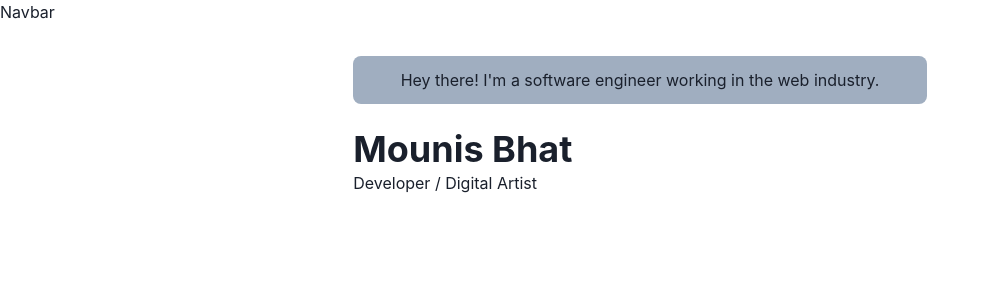
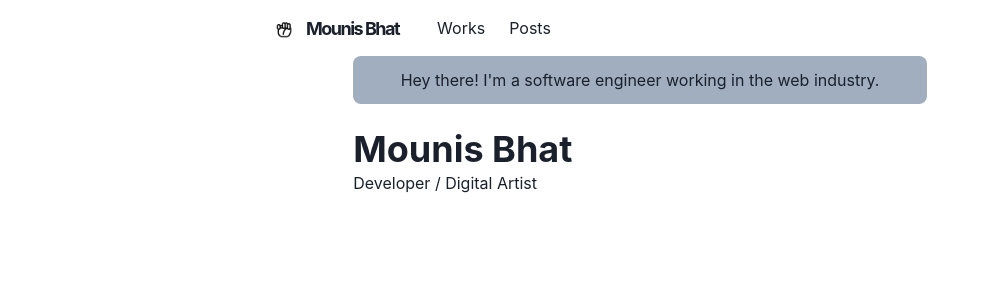
Before and after one commit to mounis-bhat/portfolio, a Next.js app: page / in a window 1280 px wide. Shown: the top 300 px of the page, without its empty margins (0-989 px from the left). Built offline with nearby package versions, Linux system fonts and the light colour scheme.

Commit message:
Populate Navbar

```diff
--- a/components/Navbar.jsx
+++ b/components/Navbar.jsx
@@ -18,7 +18,7 @@
 
 const LinkItem = ({ href, children, path }) => {
   const active = path === href
-  const isInActiveColor = useColorModeValue("gray.200", "whiteAlpha.900")
+  const isInActiveColor = useColorModeValue("gray200", "whiteAlpha.900")
   return (
     <NextLink href={href}>
       <Link
@@ -44,7 +44,64 @@
       zIndex={1}
       {...props}
     >
-      Navbar
+      <Container
+        display="flex"
+        p={2}
+        maxW="container.md"
+        wrap="wrap"
+        align="center"
+        justify="space-between"
+      >
+        <Flex align="center" mr={5}>
+          <Heading as="h1" size="lg" letterSpacing="tighter">
+            <Logo />
+          </Heading>
+        </Flex>
+        <Stack
+          direction={{ base: "column", md: "row" }}
+          display={{ base: "none", md: "flex" }}
+          width={{ base: "full", md: "auto" }}
+          alignItems="center"
+          flexGrow={1}
+          mt={{ base: 4, nmd: 0 }}
+        >
+          <LinkItem href="/works" path={path}>
+            Works
+          </LinkItem>
+          <LinkItem href="/posts" path={path}>
+            Posts
+          </LinkItem>
+        </Stack>
+        <Box flex={1} align="right">
+          <Box ml={2} display={{ base: "inline-block", md: "none" }}>
+            <Menu>
+              <MenuButton
+                as={IconButton}
+                icon={<HamburgerIcon />}
+                variant="outline"
+                aria-label="Options"
+              />
+              <MenuList>
+                <NextLink href="/" passHref>
+                  <MenuItem as={Link}>About</MenuItem>
+                </NextLink>
+                <NextLink href="/works" passHref>
+                  <MenuItem as={Link}>Works</MenuItem>
+                </NextLink>
+                <NextLink href="/posts" passHref>
+                  <MenuItem as={Link}>Posts</MenuItem>
+                </NextLink>
+                <MenuItem
+                  as={Link}
+                  href="https://github.com/mounis-bhat/portfolio"
+                >
+                  View Source
+                </MenuItem>
+              </MenuList>
+            </Menu>
+          </Box>
+        </Box>
+      </Container>
     </Box>
   )
 }
```
